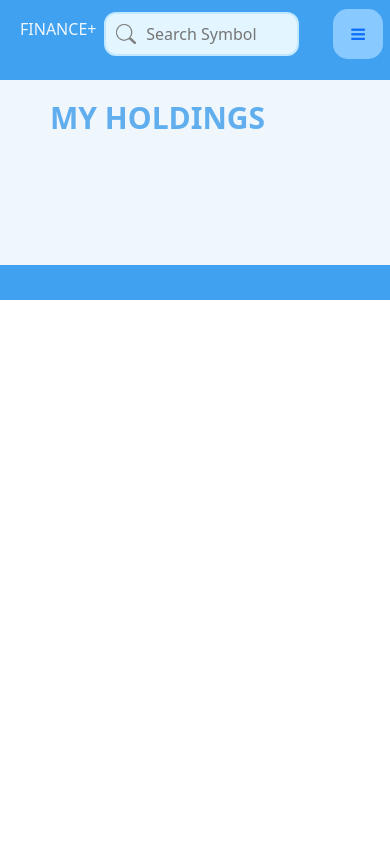
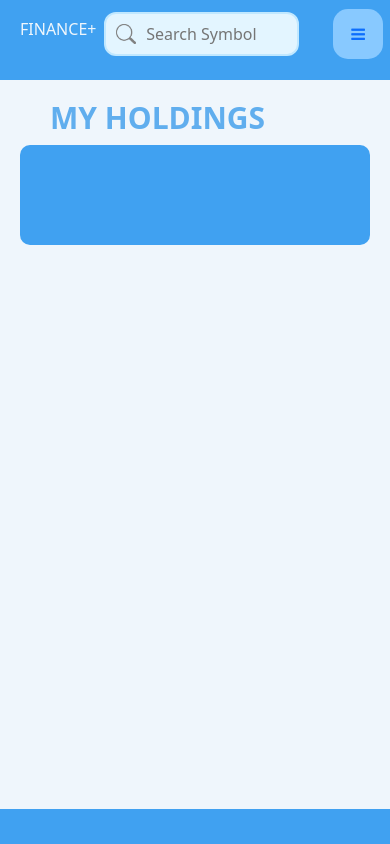
Before and after one commit to andretdr/financePlus, a Flask app: template templates/index.html in a window 390 px wide. Run offline with Flask 3, Linux system fonts and the light colour scheme; the template is opened without the code that fills it: most values are stand-ins (such as "Sample title", 1, 10 or a date in 2020).

Commit message:
sorted sticky summary box. Trying fixed buy/sell page on mobile

```diff
--- a/static/index.js
+++ b/static/index.js
@@ -280,20 +280,12 @@ class indexView {
                     `;
         }
 
-        let color = green;
-
+        // handling the summary box
+        let htmlsummary = ``;
         const cash = this.controllerRef.returnCash();
-        if (totalpnl < 0){
-            color = red;
-        }
-
         equity += parseFloat(cash);
 
-        html += `
-        <div class="filler">
-        </div>
-
-        <div class="index-body__summary">
+        htmlsummary += `
             <div class="summary-item">
                 <div class="sitem__each sitem__each--cashtext">Cash Available</div>
                 <div class="sitem__each sitem__each--cashunit">$</div>
@@ -301,17 +293,16 @@ class indexView {
 
                 <div class="sitem__each sitem__each--returntext">Total Unrealised Returns</div>
                 <div class="sitem__each sitem__each--returnunit">$</div>
-                <div class="sitem__each sitem__each--return" style="color:${color}">${totalpnl.toFixed(2)}</div>
+                <div class="sitem__each sitem__each--return">${totalpnl.toFixed(2)}</div>
 
                 <div class="sitem__each sitem__each--equitytext">Total Equity</div>
                 <div class="sitem__each sitem__each--equityunit">$</div>
                 <div class="sitem__each sitem__each--equity">${equity.toFixed(2)}</div>
             </div>
-        </div>
         `;
 
         document.getElementById("index-body__grid-insert").innerHTML = html;
-
+        document.getElementById("index-body__summary-insert").innerHTML = htmlsummary;
 //        this.updateFooter(this.controllerRef.returnCash(), totalpnl.toFixed(2));
     }
 }
--- a/static/styles.css
+++ b/static/styles.css
@@ -8,6 +8,7 @@
     display: flex;
     width: 100vw;
     height: 100%;
+    min-height: 100vh;
     flex-direction: column;
     justify-content: flex-start;
 }
@@ -274,7 +275,8 @@
 .index-body {
     width: 100%;
     max-width: 1040px;
-    padding: 0px 20px 120px 20px;
+    min-height: calc(100vh - 115px);
+    padding: 0px 20px 50px 20px;
     display: flex;
     flex-flow: column;
     justify-content: flex-start;
@@ -465,12 +467,15 @@
 
 /** summary container*/
 .index-body__summary {
+    position: -webkit-sticky;
+    position: sticky;
+    bottom: 0;
     width: 100%;
-    height: 120px;
-    padding: 20px 20px;
+    height: 100px;
+    padding: 10px 20px;
     text-decoration: none;
     border-radius: 10px;
-    background-color: rgb(137, 227, 255);
+    background-color: rgb(64, 161, 241);
 }
 
 /** summary item */
--- a/templates/index.html
+++ b/templates/index.html
@@ -15,9 +15,11 @@
         <div class="index-body__holdings" id="index-body__grid-insert">
         </div>
 
+        <div class="index-body__summary"  id="index-body__summary-insert">
+        </div>
+
     </section>
 </main>
-
 {% endblock %}
 
 {% block footer %}
```
Also changed, not shown: other parts of static/styles.css (+14 -19 lines), 1 other file.
